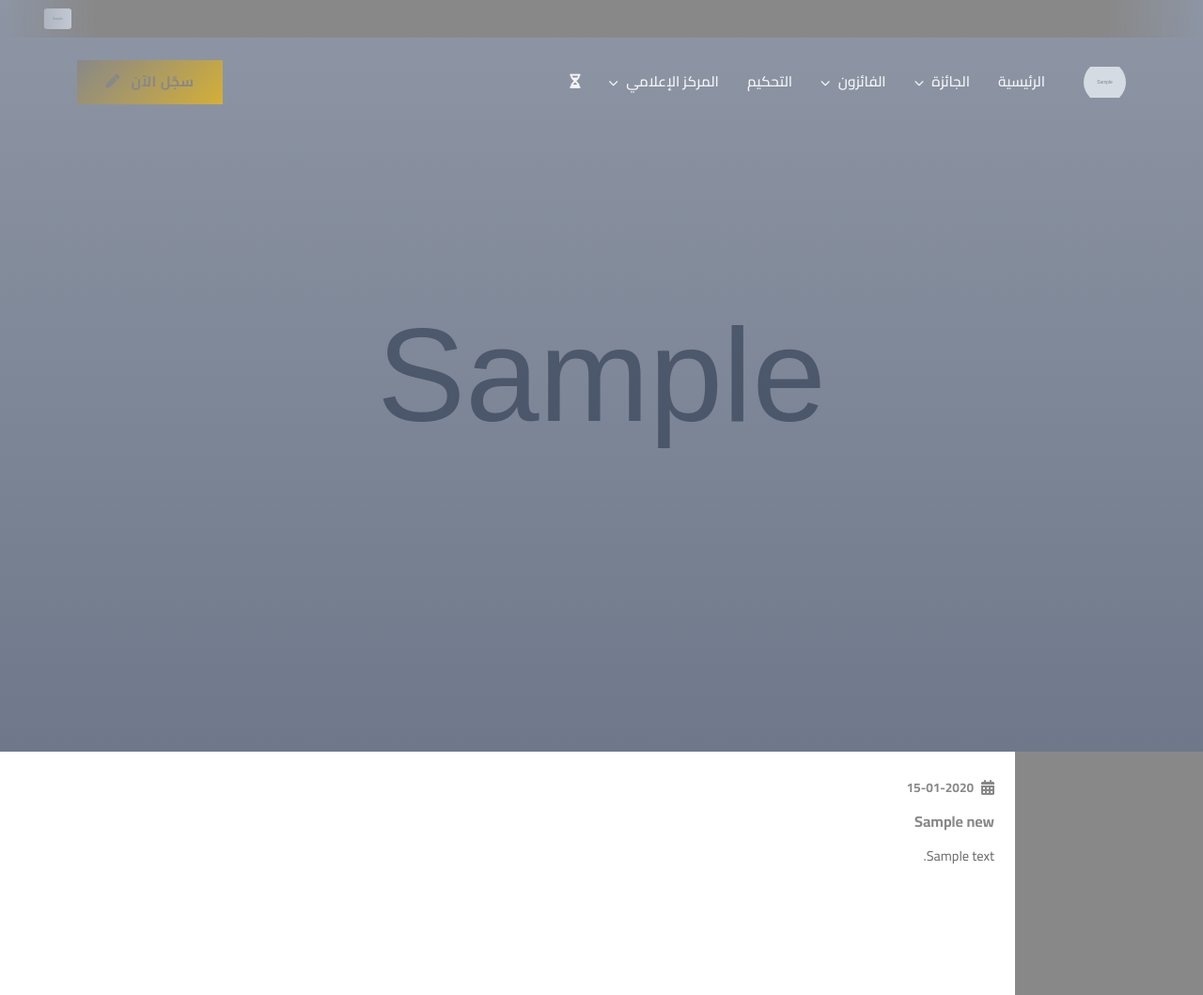
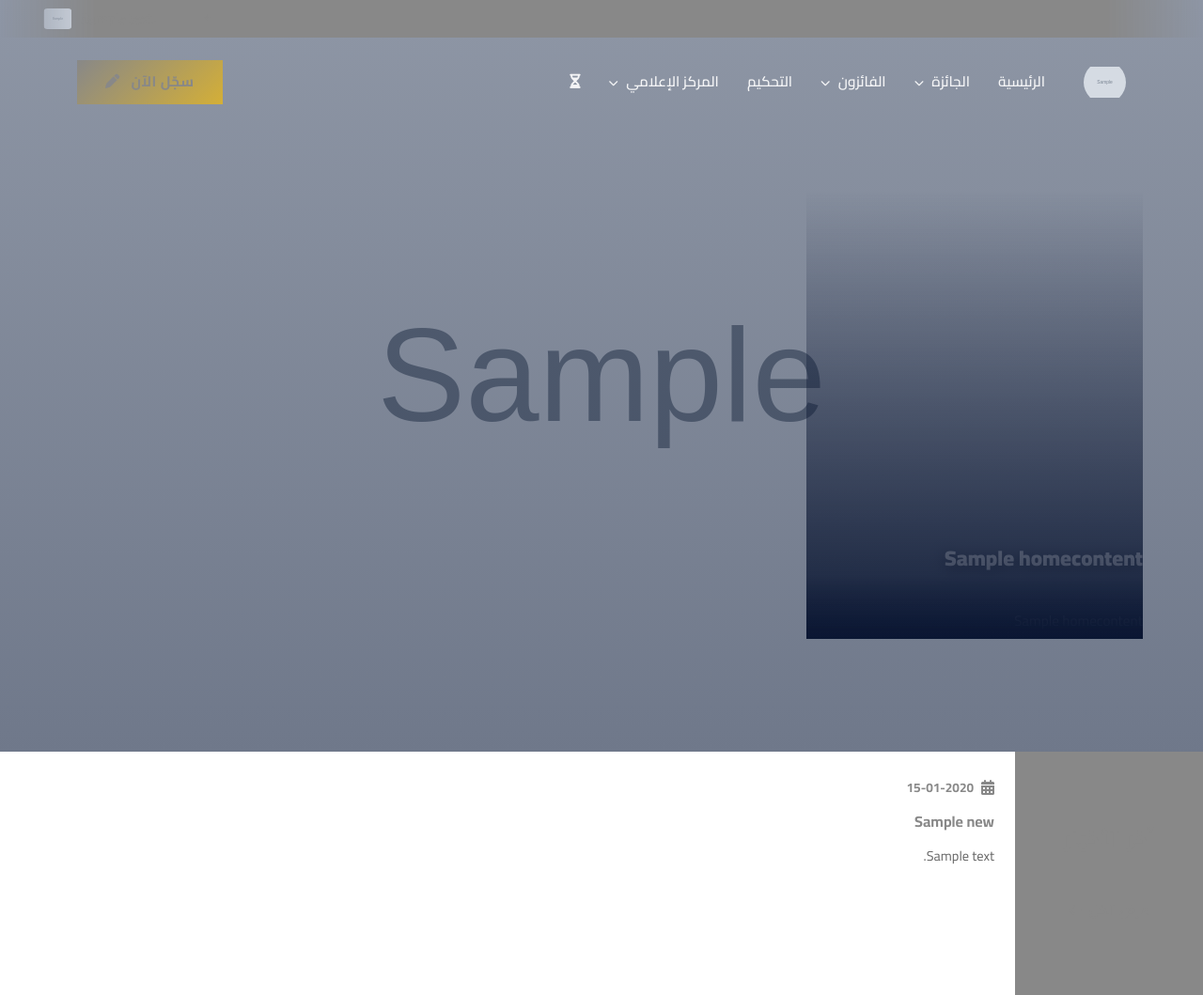
Before and after one commit to BdRjo/IAJ, a Django app: page / in a window 1280 px wide. Shown: the top 1059 px of the page at 94% size. Run offline with Django 5.2, Linux system fonts and the light colour scheme; tables that the repository leaves empty hold one stand-in row (values such as "Sample post"); grey boxes marked "Sample" are stand-in pictures.

Commit message:
Implement animated side credits in home template
Added animated side credits section with styling.

```diff
--- a/award/templates/award/home.html
+++ b/award/templates/award/home.html
@@ -50,6 +50,14 @@
 
                 <!-- محتوى السلايد: البطاقة الشفافة -->
                 <div style="position: absolute; top: 0; left: 0; width: 100%; height: 100%; z-index: 2; display: flex; align-items: center; justify-content: center; padding: 80px 30px 150px;">
+                    <!-- نص متحرك على اليمين -->
+                    <div class="side-credits">
+                        <div class="side-credits-mask"></div>
+                        <div class="side-credits-scroll">
+                            <h3 class="sc-heading">{{ content.hero_title }}</h3>
+                            <p class="sc-text">{{ content.hero_subtitle }}</p>
+                        </div>
+                    </div>
                     {% if card.card_type == 'text' %}
                         <!-- نص فقط -->
                         <div class="hero-transparent-card"
@@ -98,9 +106,28 @@
         </div>
         <div class="swiper-pagination"></div>
     </div>
+</section>
 
-
-</section>
+<style>
+/* ===== نص متحرك جانبي - شارة أفلام ===== */
+.side-credits { position: absolute; top: 15%; right: 5%; width: 28%; height: 70%; z-index: 3; pointer-events: none; overflow: hidden; }
+.side-credits-mask { position: absolute; top: 0; left: 0; width: 100%; height: 100%; z-index: 2; pointer-events: none; background: linear-gradient(to bottom, transparent 0%, transparent 15%, rgba(10,22,50,0.85) 95%, rgba(10,22,50,0.95) 100%), linear-gradient(to top, rgba(10,22,50,0.9) 0%, transparent 12%); }
+.side-credits-scroll { width: 100%; height: 100%; overflow: hidden; display: flex; flex-direction: column; justify-content: flex-end; }
+.side-credits-scroll h3, .side-credits-scroll p { opacity: 0; animation: sideFadeUp 20s linear infinite; }
+.side-credits-scroll h3 { animation-delay: 0s; }
+.side-credits-scroll p { animation-delay: 3s; }
+.sc-heading { font-size: 1.4rem; font-weight: 900; color: #fff; text-align: right; line-height: 1.8; text-shadow: 0 3px 15px rgba(0,0,0,0.5); padding: 10px 0; }
+.sc-text { font-size: 0.95rem; font-weight: 400; color: rgba(255,255,255,0.88); text-align: right; line-height: 2; text-shadow: 0 2px 10px rgba(0,0,0,0.4); padding: 5px 0; }
+@keyframes sideFadeUp {
+    0% { transform: translateY(80%); opacity: 0; }
+    8% { transform: translateY(60%); opacity: 0; }
+    15% { opacity: 1; }
+    70% { opacity: 1; }
+    85% { opacity: 0; transform: translateY(-80%); }
+    100% { opacity: 0; transform: translateY(-100%); }
+}
+@media (max-width: 991px) { .side-credits { display: none; } }
+</style>
 
 {% else %}
 <!-- Hero عادي بدون بطاقات slideshow -->
```
